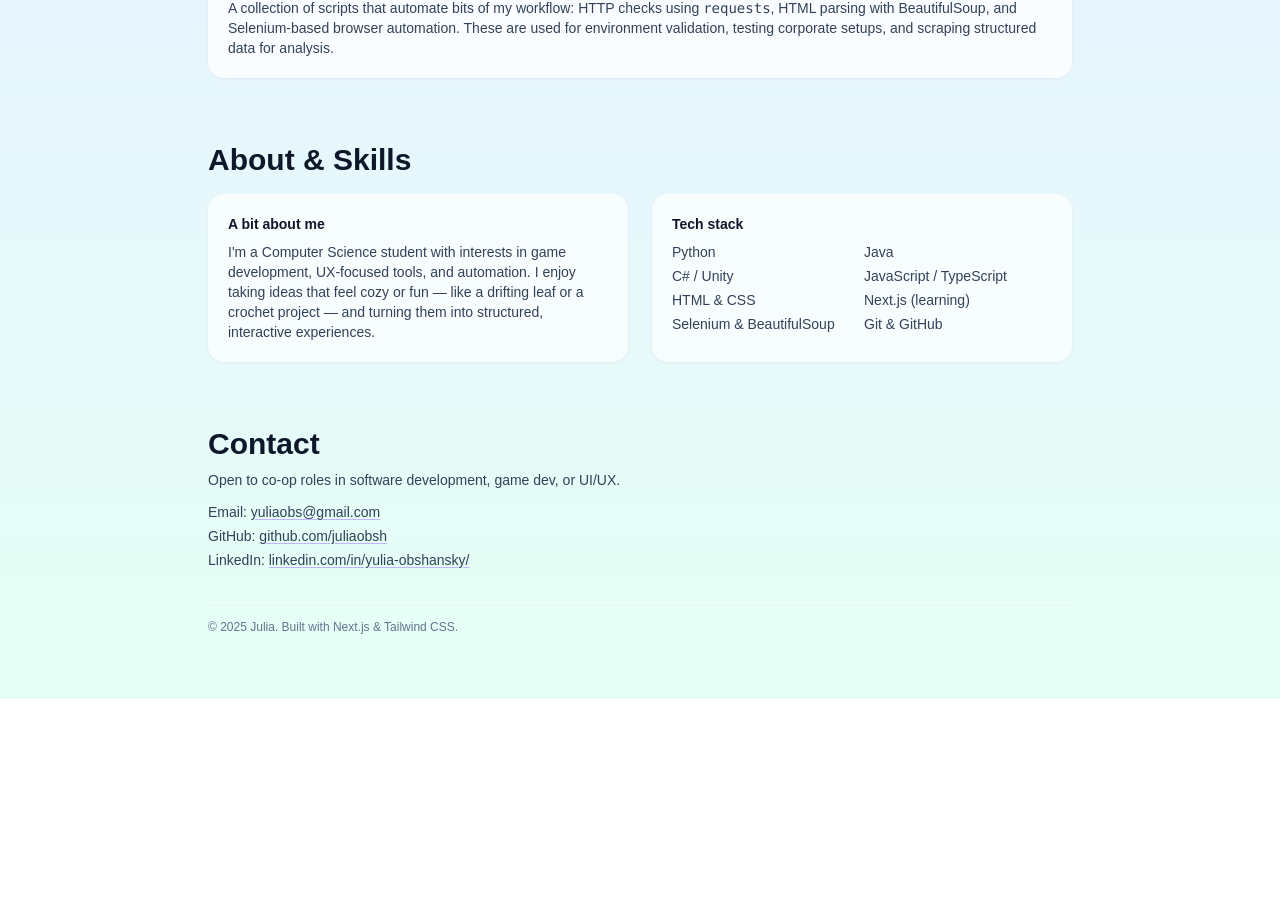
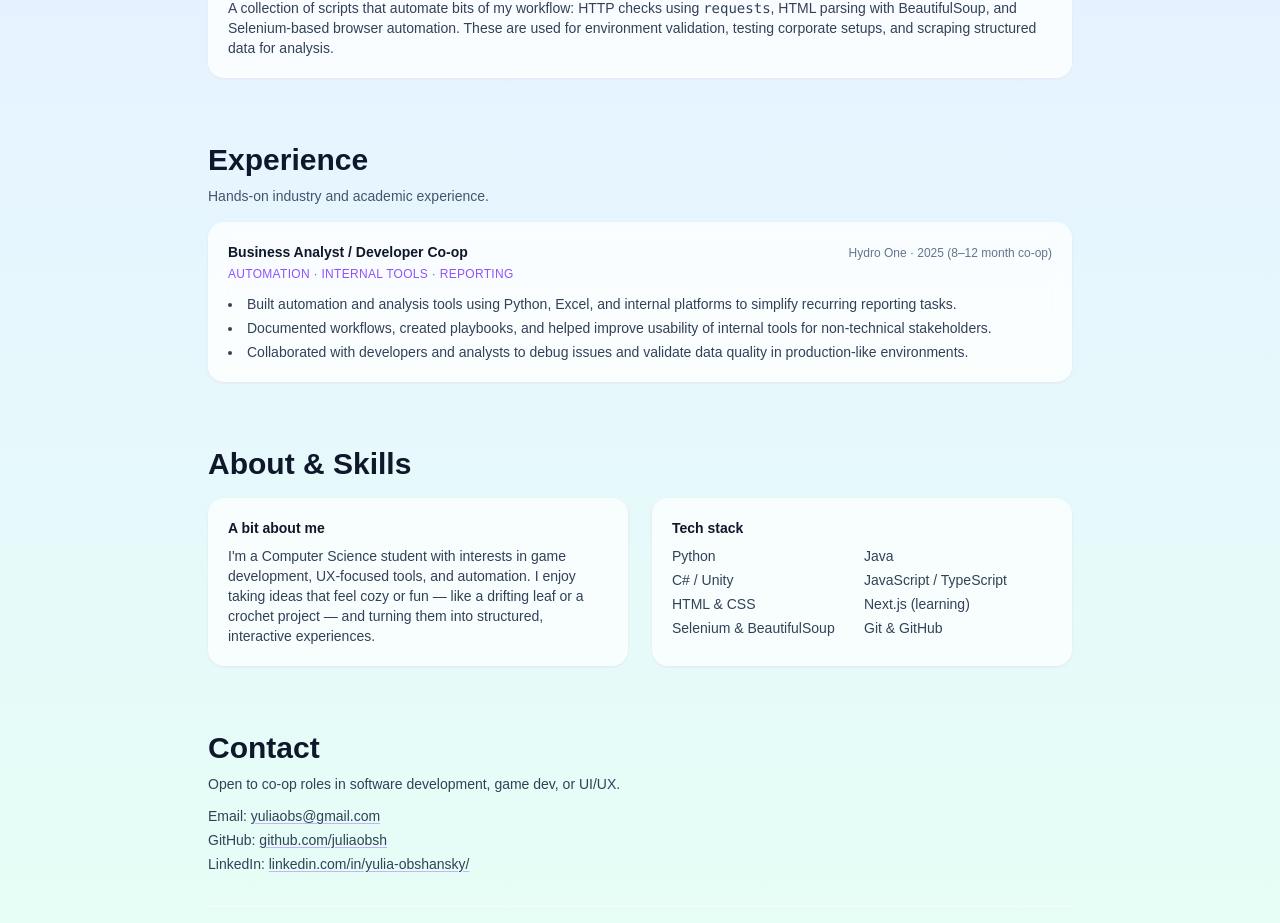
Before and after one commit to juliaobsh/julia-portfolio, a Next.js app: page / in a window 1280 px wide. Shown: the part 812-1735 px from the top of the page. Before the commit the page ends 1511 px from the top, so only its background shows below. Built offline with nearby package versions, Linux system fonts and the light colour scheme.

Commit message:
Add Experience Section

```diff
--- a/app/page.tsx
+++ b/app/page.tsx
@@ -99,6 +99,46 @@ export default function Home() {
           </div>
         </section>
 
+        {/* Experience */}
+        <section id="experience" className="mb-16">
+          <h2 className="text-2xl font-semibold text-slate-900 md:text-3xl">
+            Experience
+          </h2>
+          <p className="mt-2 text-sm text-slate-600">
+            Hands-on industry and academic experience.
+          </p>
+
+          <div className="mt-4 space-y-4">
+            <article className="rounded-2xl bg-white/80 p-5 shadow-sm shadow-slate-200 backdrop-blur-sm">
+              <div className="flex flex-col justify-between gap-1 md:flex-row md:items-baseline">
+                <h3 className="text-sm font-semibold text-slate-900">
+                  Business Analyst / Developer Co-op
+                </h3>
+                <p className="text-xs text-slate-500">
+                  Hydro One · 2025 (8–12 month co-op)
+                </p>
+              </div>
+              <p className="mt-1 text-xs font-medium uppercase tracking-wide text-violet-500">
+                Automation · Internal Tools · Reporting
+              </p>
+              <ul className="mt-3 space-y-1 text-sm text-slate-700 list-disc list-inside">
+                <li>
+                  Built automation and analysis tools using Python, Excel, and
+                  internal platforms to simplify recurring reporting tasks.
+                </li>
+                <li>
+                  Documented workflows, created playbooks, and helped improve
+                  usability of internal tools for non-technical stakeholders.
+                </li>
+                <li>
+                  Collaborated with developers and analysts to debug issues and
+                  validate data quality in production-like environments.
+                </li>
+              </ul>
+            </article>
+          </div>
+        </section>
+
         {/* About / Skills */}
         <section id="about" className="mb-16">
           <h2 className="text-2xl font-semibold text-slate-900 md:text-3xl">
```
